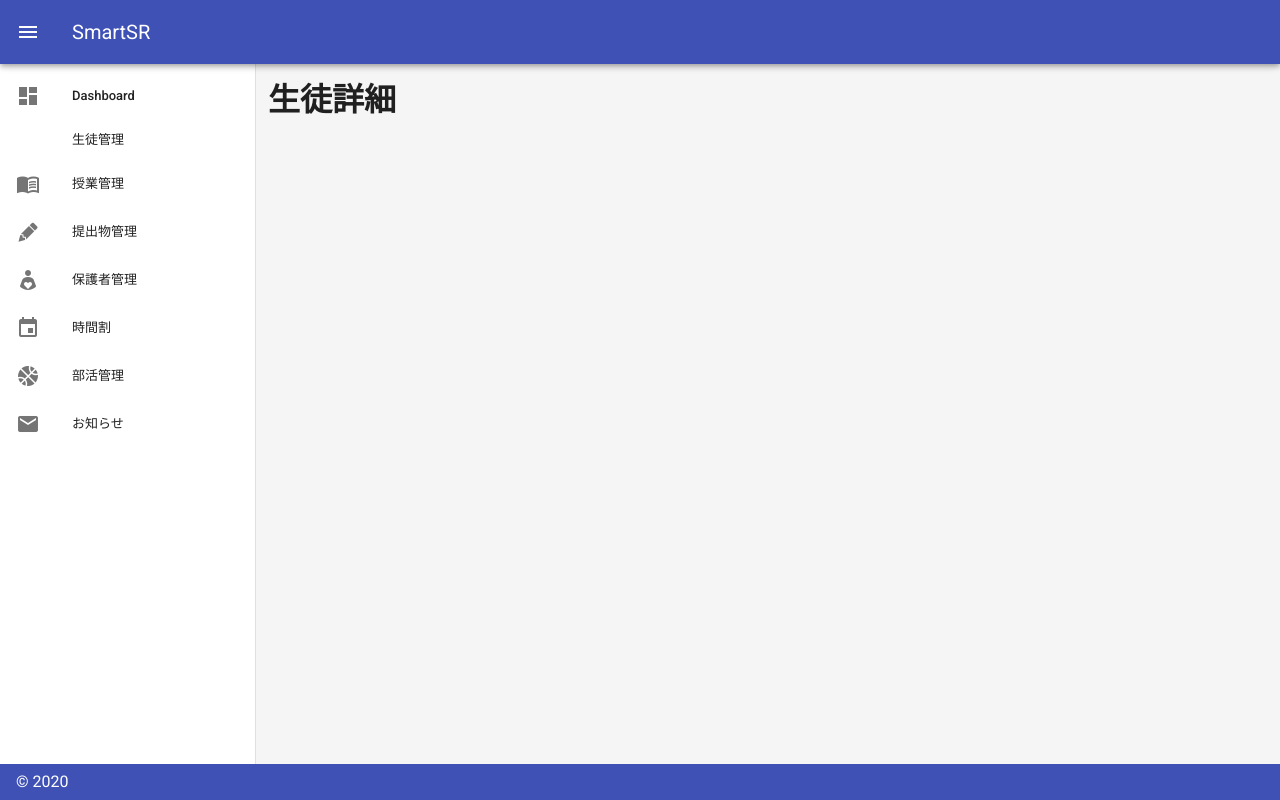
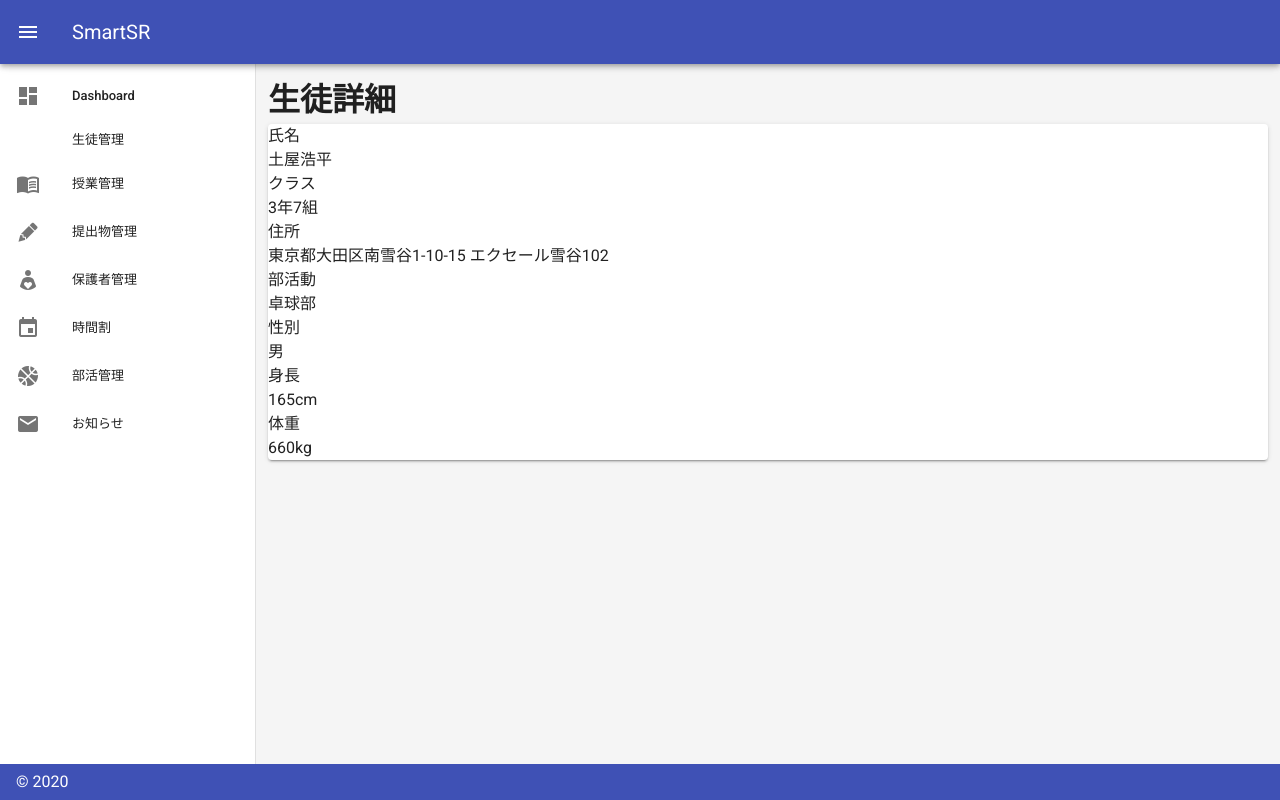
Before and after one commit to tutti2612/smart-sr-front, a Vue app: page /student/Students in a window 1280 px wide. Built offline with nearby package versions, Linux system fonts and the light colour scheme.

Commit message:
composition api を使ってみた

```diff
--- a/src/views/Student.vue
+++ b/src/views/Student.vue
@@ -1,10 +1,48 @@
 <template>
   <div>
     <h1>生徒詳細</h1>
+
+    <v-card>
+      <dl>
+        <dt>氏名</dt>
+        <dd>{{ state.student.name }}</dd>
+        <dt>クラス</dt>
+        <dd>{{ state.student.classroom }}</dd>
+        <dt>住所</dt>
+        <dd>{{ state.student.address }}</dd>
+        <dt>部活動</dt>
+        <dd>{{ state.student.club }}</dd>
+        <dt>性別</dt>
+        <dd>{{ state.student.sex }}</dd>
+        <dd>身長</dd>
+        <dt>{{ state.student.height }}</dt>
+        <dd>体重</dd>
+        <dt>6{{ state.student.weight }}</dt>
+      </dl>
+    </v-card>
   </div>
 </template>
 
 <script lang="ts">
-import Vue from "vue";
-export default Vue.extend({});
+import { defineComponent, reactive } from "@vue/composition-api";
+
+export default defineComponent({
+  setup() {
+    const state = reactive({
+      student: {
+        name: "土屋浩平",
+        classroom: "3年7組",
+        address: "東京都大田区南雪谷1-10-15 エクセール雪谷102",
+        club: "卓球部",
+        sex: "男",
+        height: "165cm",
+        weight: "60kg"
+      }
+    });
+
+    return {
+      state
+    };
+  }
+});
 </script>
```
